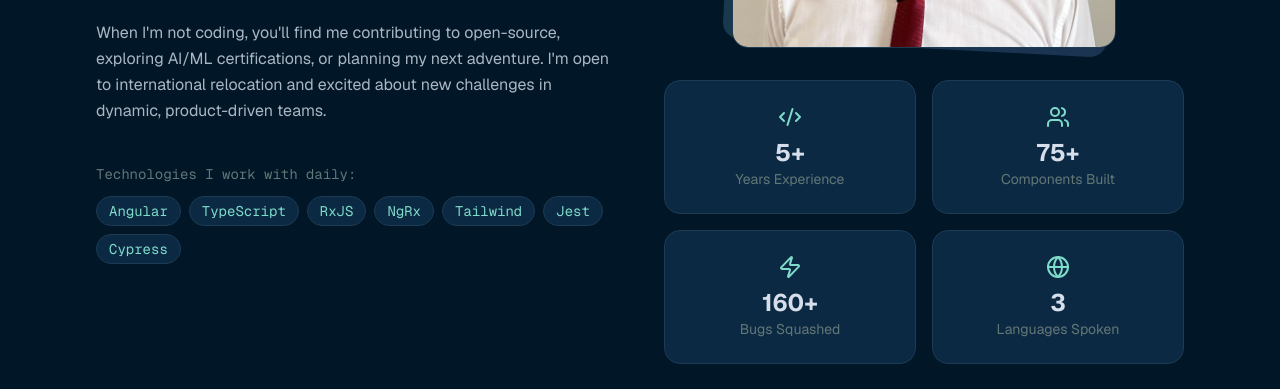
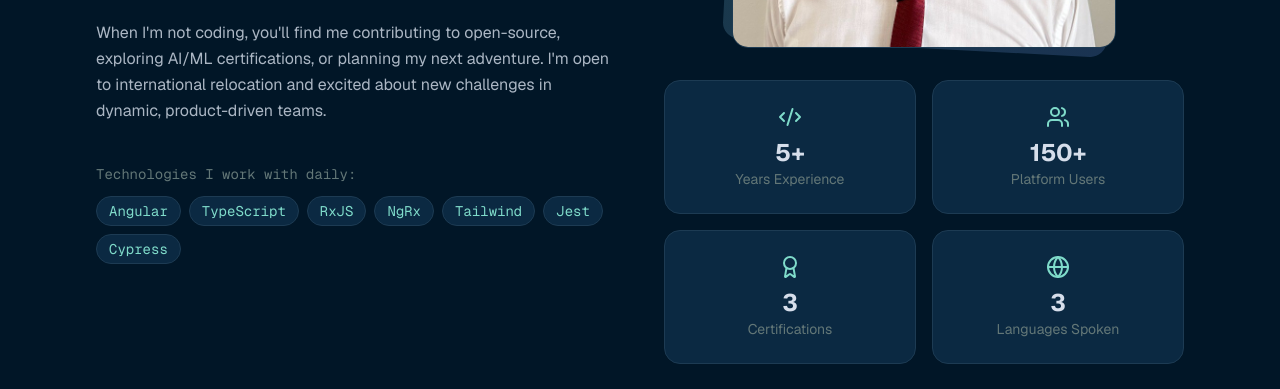
Before and after one commit to Khalil-Khaled/portfolio-website, a Next.js app: page /cv.pdf in a window 1280 px wide. Shown: the part 1320-1709 px from the top of the page. Built offline with nearby package versions, Linux system fonts and the light colour scheme.

Commit message:
fixed about section KPIs

```diff
--- a/src/components/about.tsx
+++ b/src/components/about.tsx
@@ -4,7 +4,7 @@ import { useTranslations } from "next-intl";
 import { motion } from "framer-motion";
 import { useInView } from "framer-motion";
 import { useRef } from "react";
-import { Code2, Users, Zap, Globe } from "lucide-react";
+import { Code2, Users, Award, Globe } from "lucide-react";
 
 export function About() {
   const t = useTranslations("about");
@@ -13,8 +13,8 @@ export function About() {
 
   const stats = [
     { icon: Code2, value: "5+", label: t("stats.years") },
-    { icon: Users, value: "75+", label: t("stats.components") },
-    { icon: Zap, value: "160+", label: t("stats.bugs") },
+    { icon: Users, value: "150+", label: t("stats.users") },
+    { icon: Award, value: "3", label: t("stats.certifications") },
     { icon: Globe, value: "3", label: t("stats.languages") },
   ];
 
--- a/src/i18n/locales/en.json
+++ b/src/i18n/locales/en.json
@@ -40,8 +40,8 @@
     "techTitle": "Technologies I work with daily:",
     "stats": {
       "years": "Years Experience",
-      "components": "Components Built",
-      "bugs": "Bugs Squashed",
+      "users": "Platform Users",
+      "certifications": "Certifications",
       "languages": "Languages Spoken"
     },
     "imagePlaceholder": "profile-image.jpg"
--- a/src/i18n/locales/fr.json
+++ b/src/i18n/locales/fr.json
@@ -40,8 +40,8 @@
     "techTitle": "Technologies que j'utilise quotidiennement :",
     "stats": {
       "years": "Ans d'Expérience",
-      "components": "Composants Créés",
-      "bugs": "Bugs Résolus",
+      "users": "Utilisateurs Plateforme",
+      "certifications": "Certifications",
       "languages": "Langues Parlées"
     },
     "imagePlaceholder": "profile-image.jpg"
```
Also changed, not shown: 1 other file (tests, documents, lock files or other folders).
